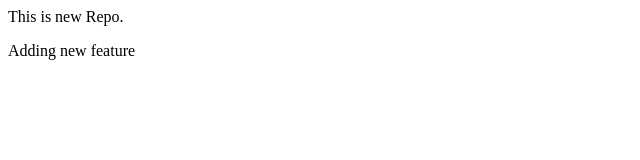
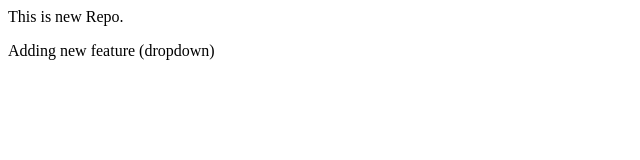
Before and after one commit to Chethan3980/LocalRepo, a plain HTML site: page index.html in a window 1280 px wide. Shown: the full height of the page, 0-640 px from the left. Drawn offline with Linux system fonts and the light colour scheme.

```diff
--- a/index.html
+++ b/index.html
@@ -2,5 +2,5 @@
     This is new Repo.
 </p>
 <p1>
-    Adding new feature
+    Adding new feature (dropdown)
 </p1>
```
